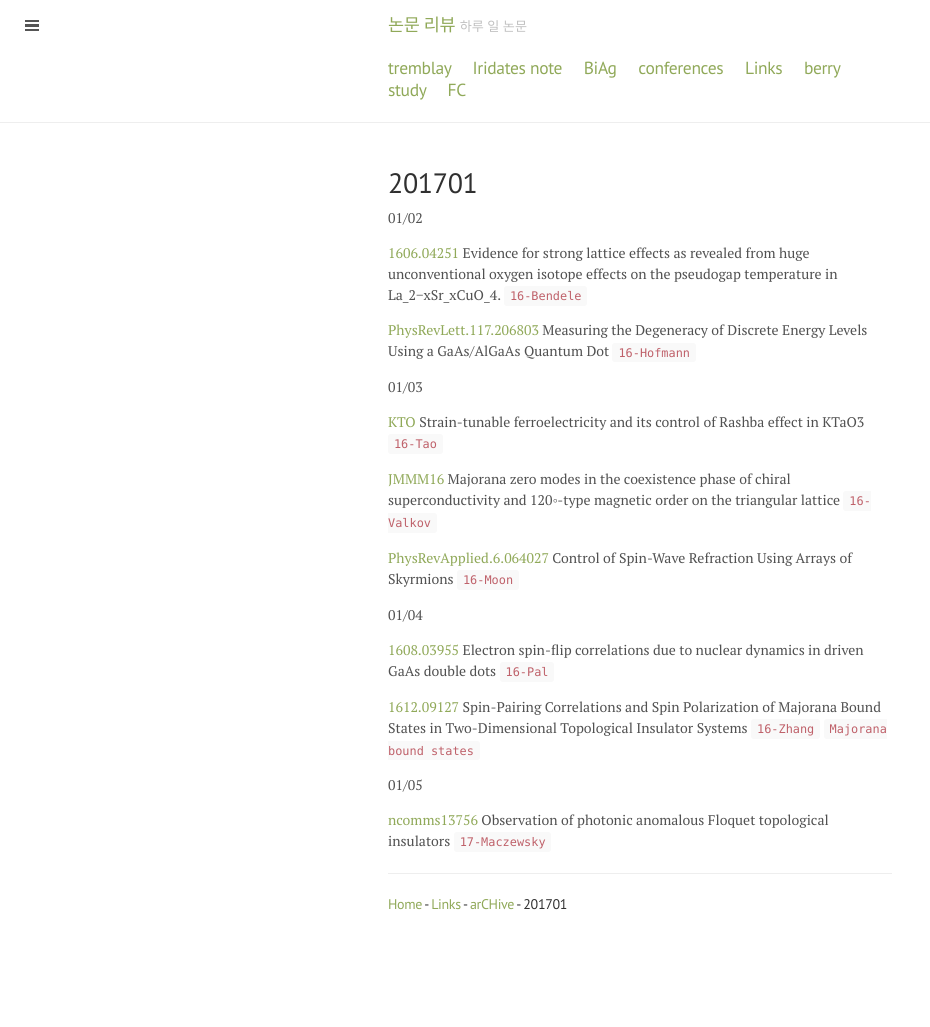
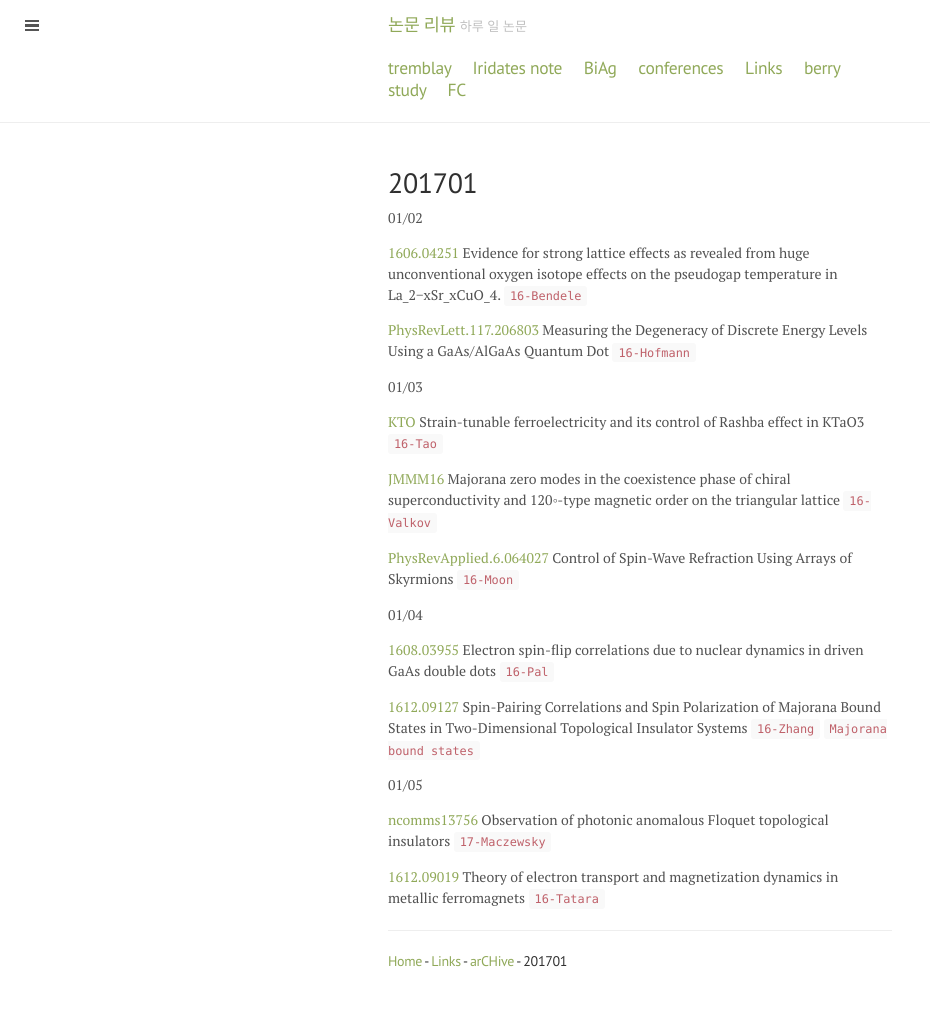
Before and after one commit to qkrwlsghdcjsworlt/work, a Jekyll site: the page built from 201701.md, in a window 1280 px wide. Shown: the whole page, without its empty margins (0-930 px from the left). Built offline with Jekyll 4.4.1, drawn with Linux system fonts in a browser that asks for light colours; before the commit the page ends 970 px from its top, so only the background shows below that.

Commit message:
“update”

```diff
--- a/201701.md
+++ b/201701.md
@@ -30,6 +30,8 @@ Topological Insulator Systems `16-Zhang` `Majorana bound states`
 
 [ncomms13756](http://www.nature.com/ncomms/2017/170104/ncomms13756/full/ncomms13756.html) Observation of photonic anomalous Floquet topological insulators `17-Maczewsky`
 
+[1612.09019](https://arxiv.org/abs/1612.09019) Theory of electron transport and magnetization dynamics in metallic ferromagnets `16-Tatara`
+
 
 ---
 
```
